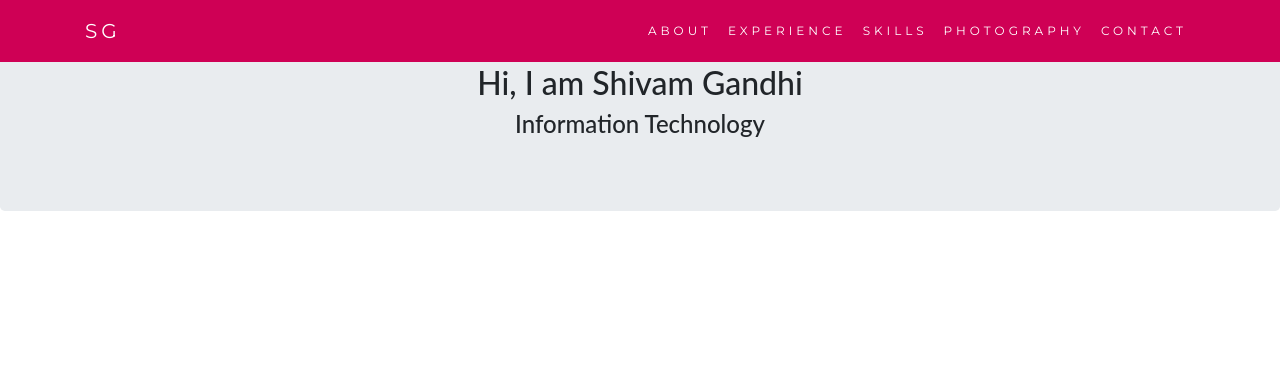
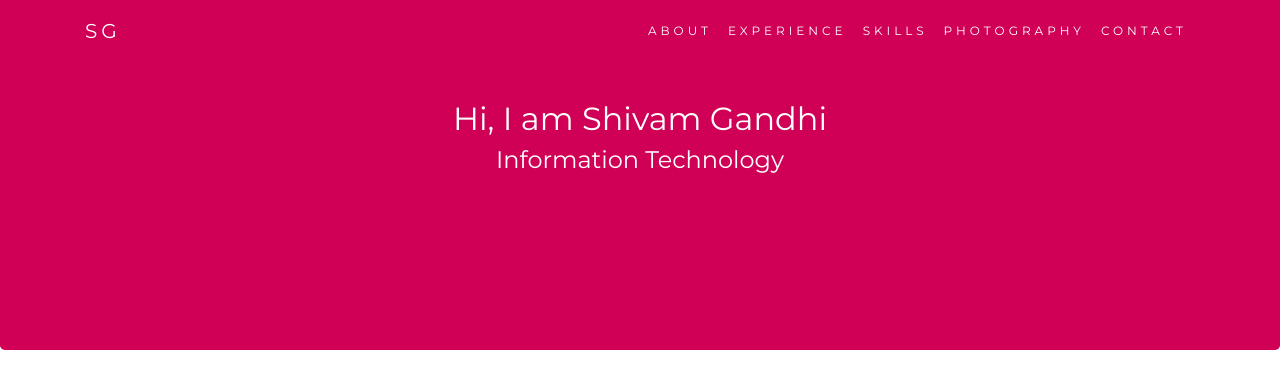
Before and after one commit to skgandhi44/Digital-Resume, a PHP site: page /index.html in a window 1280 px wide. Shown: the top 389 px of the page. Run offline with PHP 8.4, Linux system fonts and the light colour scheme; some libraries are stand-ins or nearby versions.

Commit message:
Added property of jumbotron and added background color Added h2 tag and font-size

```diff
--- a/style.css
+++ b/style.css
@@ -24,3 +24,30 @@
 .navbar-toggler-icon{
     border: 1px solid white;
 }
+
+
+/*
+    Added style for jumbotron, which bring navbar in middle
+    Added hover style, when user scroll, background color change
+*/
+
+.jumbotron{
+    background-color: #CF0055;
+    color: #fff;
+    padding: 100px 25px;
+    font-family: Montserrat, sans-serif;
+    margin-bottom: 0px;
+    height: 350px;
+}
+
+h1 {
+    font-size: 34px;
+    text-transform: uppercase;
+    color: #303030;
+    font-weight: 600;
+    margin-bottom: 30px;
+}
+
+p1{
+    font-size: 17px;
+}
```
